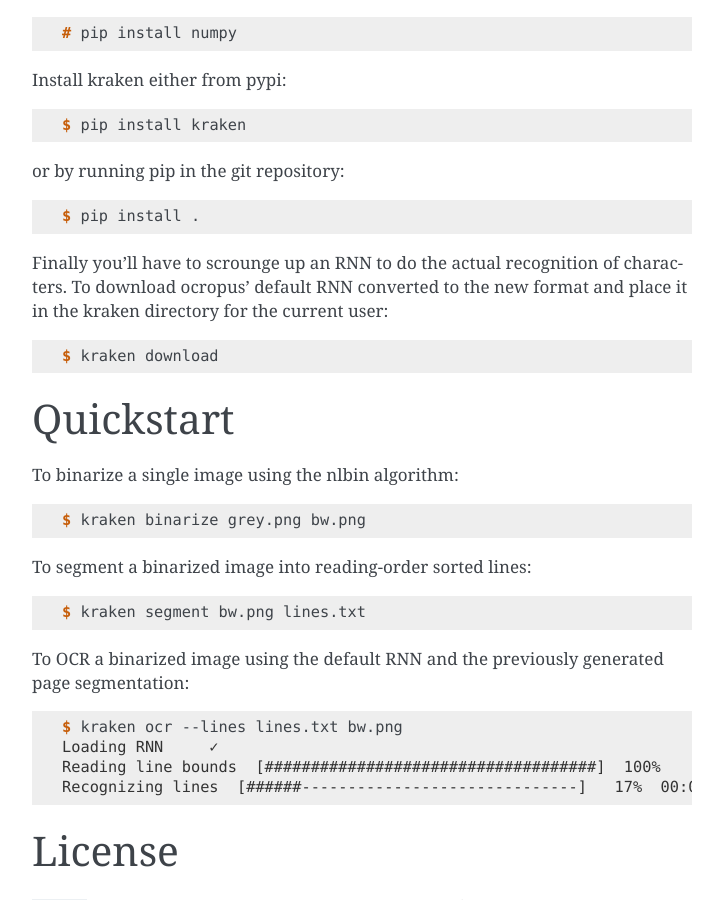
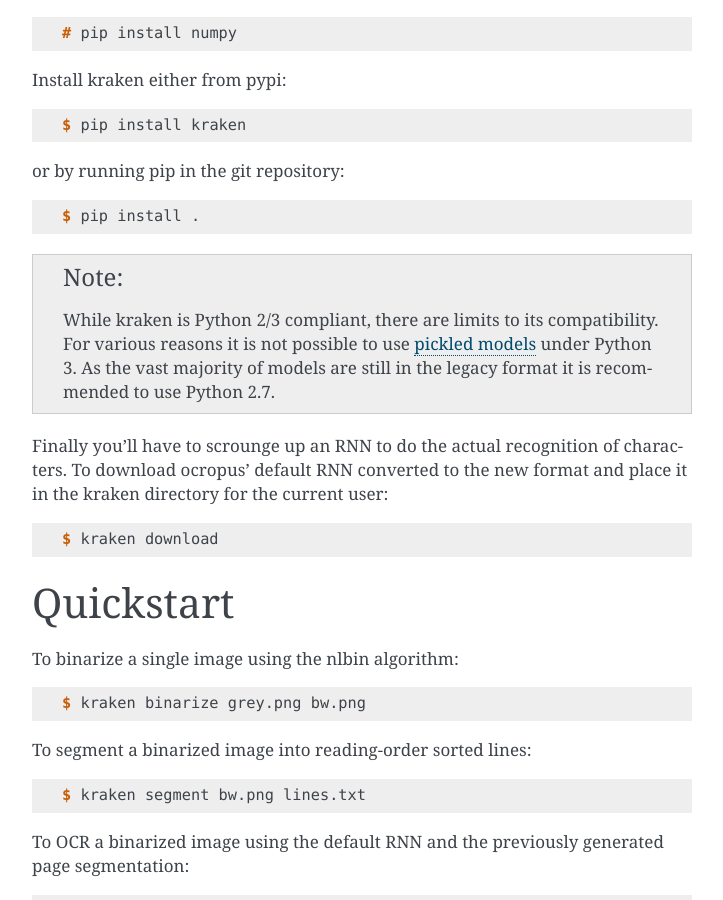
Before and after one commit to mittagessen/kraken, a Sphinx documentation site: the page built from docs/index.rst, in a window 1280 px wide and 900 px high, scrolled down 1044 px. Shown: the whole window, without its empty margins (388-1111 px from the left). Built offline with Sphinx 7.4.7, drawn with Linux system fonts in a browser that asks for light colours.

Commit message:
Explanatory note on python 3

```diff
--- a/docs/index.rst
+++ b/docs/index.rst
@@ -72,6 +72,13 @@
 
   $ pip install .
 
+.. note::
+
+  While kraken is Python 2/3 compliant, there are limits to its compatibility.
+  For various reasons it is not possible to use :ref:`pickled models
+  <pyrnn>` under Python 3. As the vast majority of models are still in
+  the legacy format it is recommended to use Python 2.7.
+
 Finally you'll have to scrounge up an RNN to do the actual recognition of
 characters. To download ocropus' default RNN converted to the new format and
 place it in the kraken directory for the current user:
--- a/docs/models.rst
+++ b/docs/models.rst
@@ -7,6 +7,8 @@
 networks doing all the character recognition supported by kraken: traditional
 pyrnn models that are just pickled instances of python objects and a new format
 serializing data in HDF5 files.
+
+.. _pyrnn:
 
 pyrnn
 -----
```
